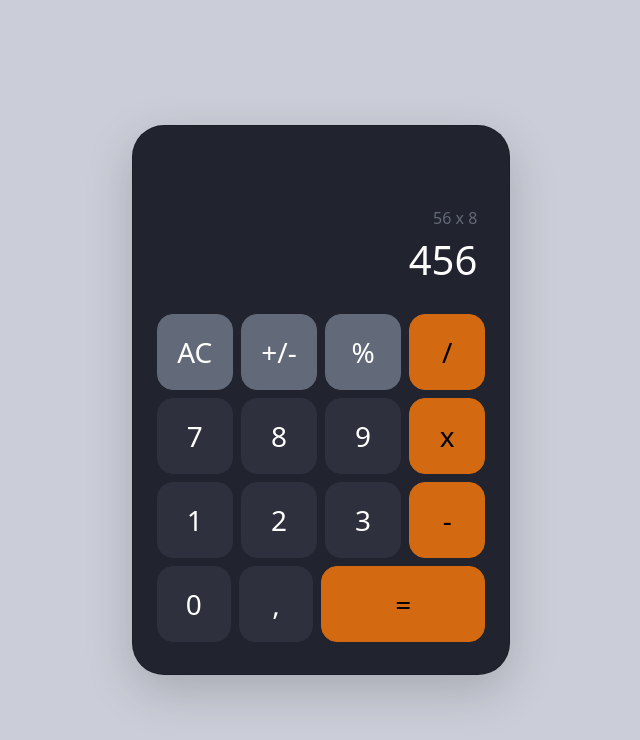
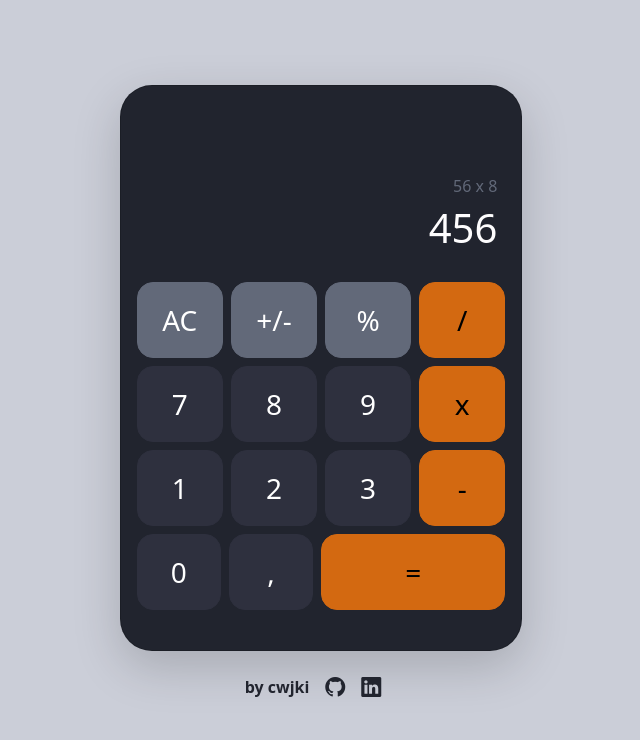
Before and after one commit to cwjki/calculator, a React (Create React App) app: page / in a window 1280 px wide. Shown: the top 740 px of the page, without its empty margins (319-959 px from the left). Built offline with nearby package versions, Linux system fonts and the light colour scheme.

Commit message:
added footer and icons

```diff
--- a/package.json
+++ b/package.json
@@ -11,6 +11,7 @@
     "@types/react": "^18.0.28",
     "@types/react-dom": "^18.0.11",
     "bootstrap": "^5.2.3",
+    "bootstrap-icons": "^1.10.3",
     "react": "^18.2.0",
     "react-dom": "^18.2.0",
     "react-scripts": "5.0.1",
--- a/src/components/Calculator.tsx
+++ b/src/components/Calculator.tsx
@@ -4,10 +4,12 @@ export default function Calculator() {
   return (
     <div className="container-fluid">
       <div className="row align-items-center vh-100">
-        <div className="col-lg-4 col-md-6 col-sm-8 col-12 mx-auto p-4">
-          <div className="card rounded-5 p-3 bg-dark shadow-lg">
+        <div className="col-lg-4 col-md-6 col-sm-8 col-12 mx-auto">
+          <div className="card rounded-5 pt-4 pb-4 px-2 bg-dark shadow-lg">
             <div className="card-body text-center mt-5">
-              <div className="card-text text-end fs-6 text-secondary">56 x 8</div>
+              <div className="card-text text-end fs-6 text-secondary">
+                56 x 8
+              </div>
               <div className="card-title text-end fs-1 text-info">456</div>
 
               <div className="row align-items-center gap-2 mt-4 px-1">
@@ -128,6 +130,29 @@ export default function Calculator() {
               </div>
             </div>
           </div>
+
+          {/* Footer */}
+          <nav className="navbar pb-2 mt-2">
+            <div className="container-fluid justify-content-center">
+              <span className="navbar-brand fs-6 text-dark fw-bold">by cwjki</span>
+              <a
+                className="navbar-brand"
+                href="https://github.com/cwjki"
+                target="_blank"
+                rel="noreferrer"
+              >
+                <i className="bi bi-github text-dark"></i>
+              </a>
+              <a
+                className="navbar-brand"
+                href="https://www.linkedin.com/in/juan-carlos-casteleiro/"
+                target="_blank"
+                rel="noreferrer"
+              >
+                <i className="bi bi-linkedin text-dark"></i>
+              </a>
+            </div>
+          </nav>
         </div>
       </div>
     </div>
--- a/src/index.tsx
+++ b/src/index.tsx
@@ -2,6 +2,7 @@ import React from 'react';
 import ReactDOM from 'react-dom/client';
 import App from './App';
 
+import 'bootstrap-icons/font/bootstrap-icons.css';
 import './custom.scss';
 
 const root = ReactDOM.createRoot(
```
Also changed, not shown: 1 other file (tests, documents, lock files or other folders).
